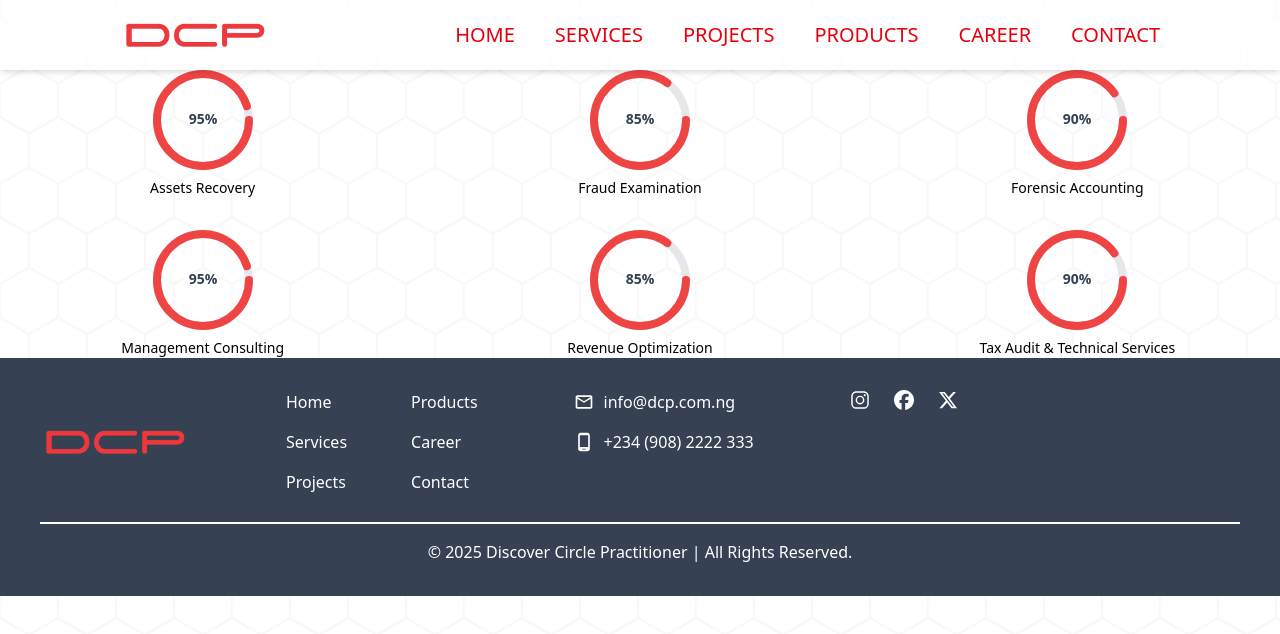
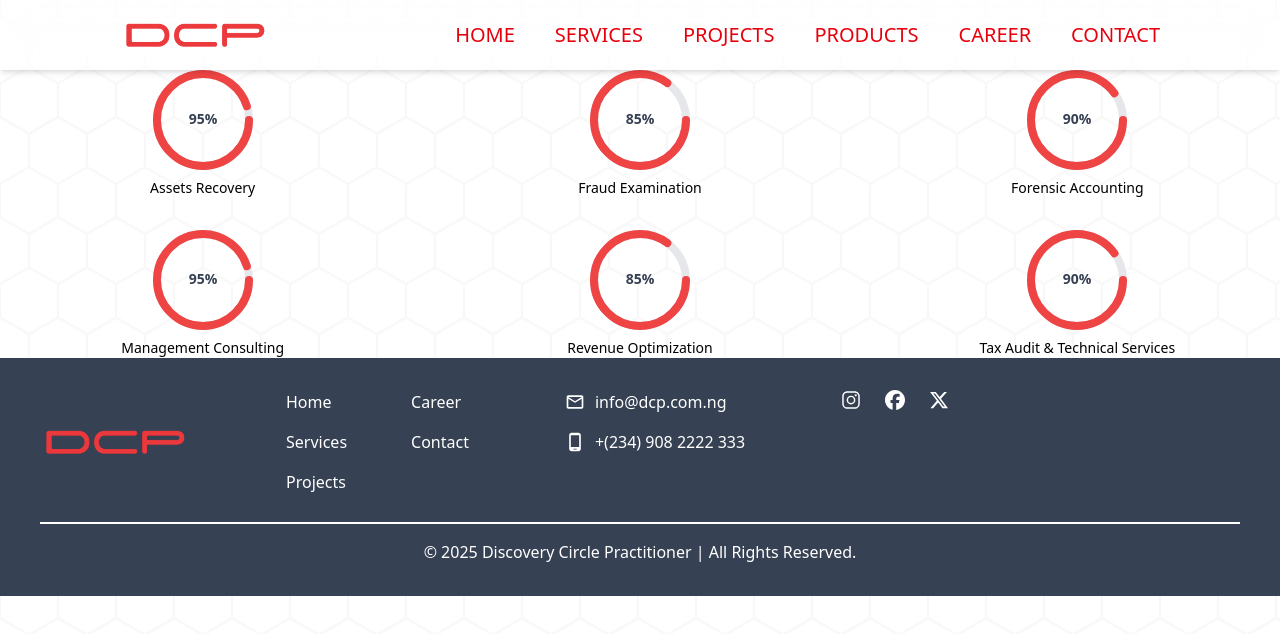
Before and after one commit to DCPHQ01/DCP, a React (Vite) app: page /test in a window 1280 px wide. Shown: the top 634 px of the page. Built offline with nearby package versions, Linux system fonts and the light colour scheme.

Commit message:
change footer

```diff
--- a/src/components/Footer.jsx
+++ b/src/components/Footer.jsx
@@ -21,7 +21,6 @@ const Footer = () => {
                                 <Link to="/project" className="footer-nav-links cursor-pointer projects">Projects</Link>
                             </div>
                             <div className="footer-nav-section2 flex flex-col gap-4">
-                                <Link to="/product" className="footer-nav-links cursor-pointer products">Products</Link>
                                 <Link to="/career" className="footer-nav-links cursor-pointer career">Career</Link>
                                 <Link to="/contact" className="footer-nav-links cursor-pointer contact">Contact</Link>
                             </div>
@@ -29,7 +28,7 @@ const Footer = () => {
 
                         <div className="footer-contact flex flex-col gap-4">
                             <div className="email flex items-center gap-2.5 "><span><MdOutlineMail size={20} /></span> <span>info@dcp.com.ng</span> </div>
-                            <div className="phone flex items-center gap-2.5 "><span><MdOutlinePhoneAndroid size={20} /></span> <span>+234 (908) 2222 333</span> </div>
+                            <div className="phone flex items-center gap-2.5 "><span><MdOutlinePhoneAndroid size={20} /></span> <span>+(234) 908 2222 333</span> </div>
                         </div>
 
                         <div className="footer-socials flex gap-6">
@@ -41,7 +40,7 @@ const Footer = () => {
                 </div>
                 <div className="copyright-bar pt-3">
                     <hr className="my-4 border border-white" />
-                    <div className="copyright text-center">© {year} Discover Circle Practitioner | All Rights Reserved.</div>
+                    <div className="copyright text-center">© {year} Discovery Circle Practitioner | All Rights Reserved.</div>
                 </div>
             </div>
         </>
```
